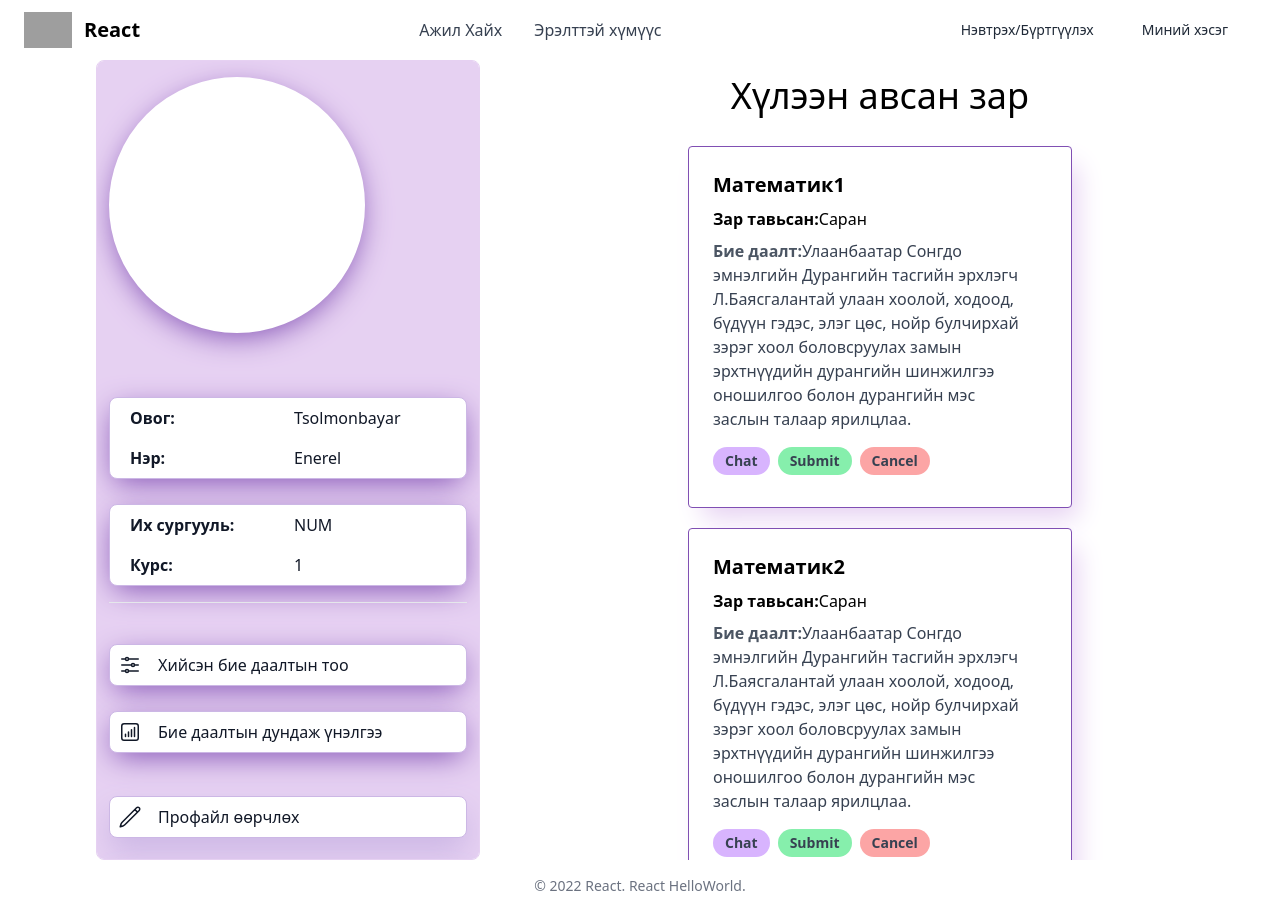
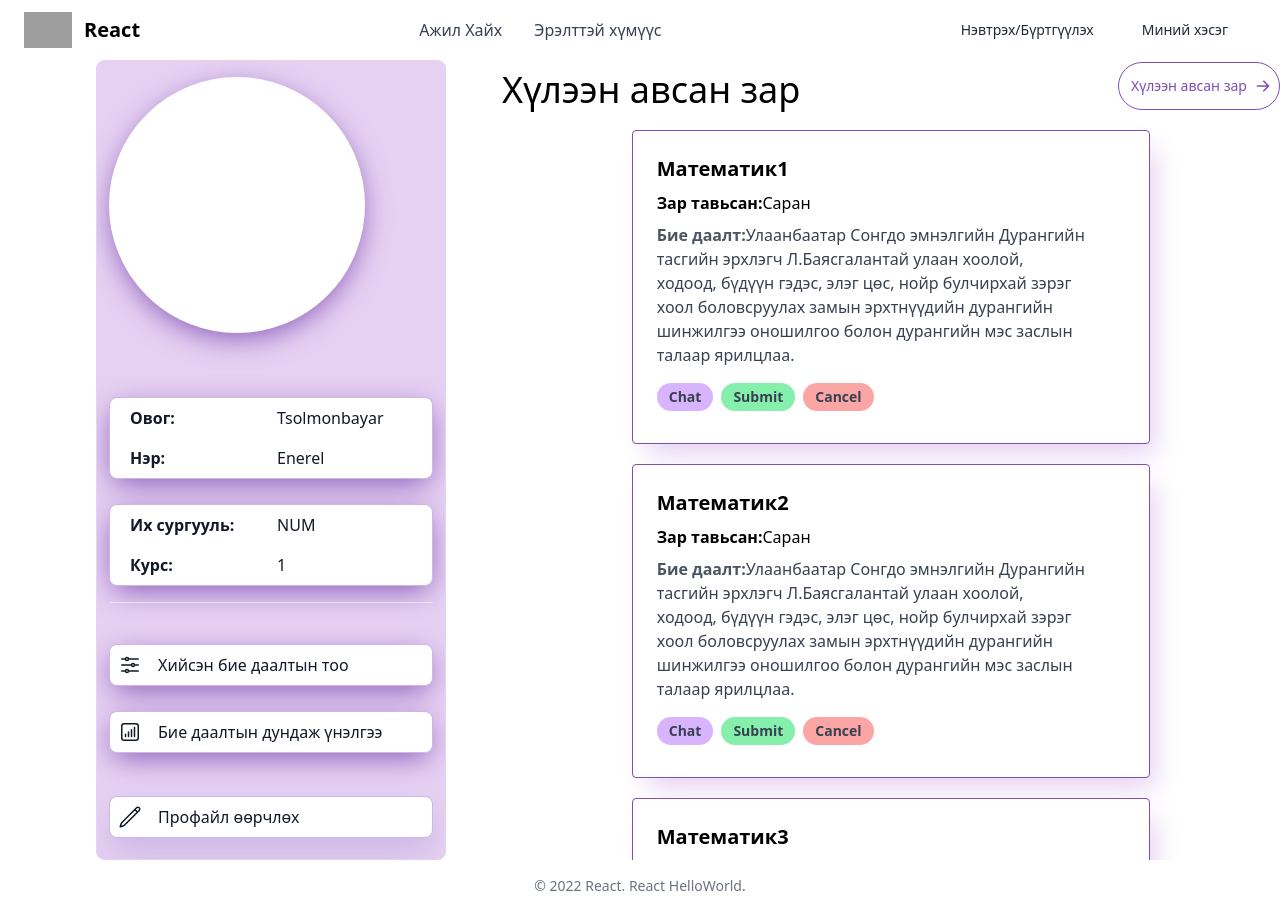
Before and after one commit to bilg08/Student_Assignment_Project, a Next.js app in the folder frontend/: page /profile in a window 1280 px wide. Built offline with nearby package versions, Linux system fonts and the light colour scheme; grey boxes are pictures that could not be loaded.

Commit message:
andurad main dr hiichij toggle button added

```diff
--- a/frontend/components/Button.tsx
+++ b/frontend/components/Button.tsx
@@ -5,7 +5,7 @@ export const Button: React.FC<ButtonProps> = (props) => {
 	return (
 		<button
 			onClick={props.onClick}
-			className='inline-flex items-center justify-center py-2 px-3 text-sm font-medium text-center text-dark-purple bg-white border border-dark-purple h-12 w-1/12 rounded-full hover:bg-mid-purple hover:text-white  dark:bg-white dark:hover:bg-light-purple '>
+			className='inline-flex items-center justify-center py-2 px-3 text-sm font-medium text-center text-dark-purple bg-white border border-dark-purple h-12 w-өшэ rounded-full hover:bg-mid-purple hover:text-white  dark:bg-white dark:hover:bg-light-purple '>
 			{props.children}
 			<svg
 				aria-hidden='true'
--- a/frontend/components/profileCard.tsx
+++ b/frontend/components/profileCard.tsx
@@ -2,7 +2,7 @@ import React from "react";
 export const ProfileCard = (props: CardDataType) => {
 	const { children } = props;
 	return (
-		<div className=' w-full flex flex-wrap max-w-sm border-dark-purple  border shadow-cardShadow p-6 max-w-md bg-white rounded mt-5 '>
+		<div className=' w-2/3 flex flex-wrap  border-dark-purple  border shadow-cardShadow p-6  bg-white rounded mt-5 '>
 			{children}
 		</div>
 	);
--- a/frontend/components/receivedpost.tsx
+++ b/frontend/components/receivedpost.tsx
@@ -1,14 +1,24 @@
 import { PostReceived } from "./ui/postReceived";
 import { PostButton } from "./ui/postButton";
-import { ProfileCard } from "../components/index";
+import { ProfileCard, Button } from "../components/index";
 import data from "../data/advertisings.json";
+import { useState } from "react";
 
 export const ReceivedPosts = () => {
+	const [chosen, setChosen] = useState(false);
 	return (
-		<div className='flex-col items-center justify-center m-auto overflow-auto h-screen overscroll-y-none'>
-			<div className=' w-[100vh] h-[50px] z-10 bg-white'>
-				<h1 className='text-4xl text-center mt-4 '>Хүлээн авсан зар</h1>
+		<div className='flex-col items-center lg:w-4/6 md:w-full xs:w-full  m-auto ml-14 overflow-auto h-screen  overscroll-y-none'>
+			<div className=' h-[50px] z-10  bg-white flex justify-between items-end'>
+				<h1 className='text-4xl text-center mt-4'>
+					{chosen ? "Миний зар" : "Хүлээн авсан зар"}
+				</h1>
+				<Button onClick={() => setChosen(!chosen)}>
+					{chosen ? "Миний зар" : "Хүлээн авсан зар"}
+				</Button>
 			</div>
+			{chosen ? (
+				<>posted ads</>
+			) : (
 				<div className='overscroll-y-none  flex-col flex items-center pb-[100px]'>
 					{data.map((el, ind) => {
 						return (
@@ -23,6 +33,7 @@ export const ReceivedPosts = () => {
 						);
 					})}
 				</div>
+			)}
 		</div>
 	);
 };
```
Also changed, not shown: 1 other file (tests, documents, lock files or other folders). Lines whose indentation alone changed are shown as unchanged.
